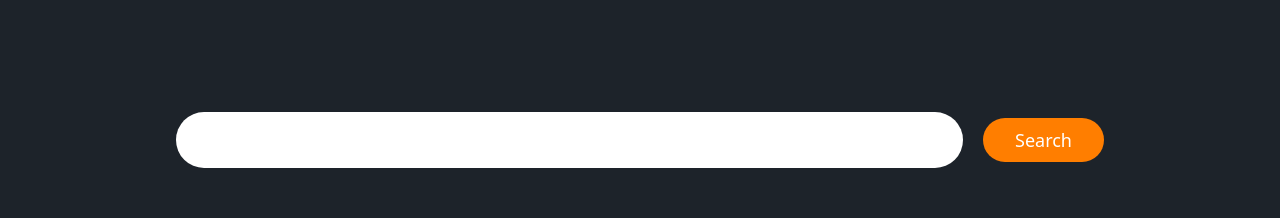
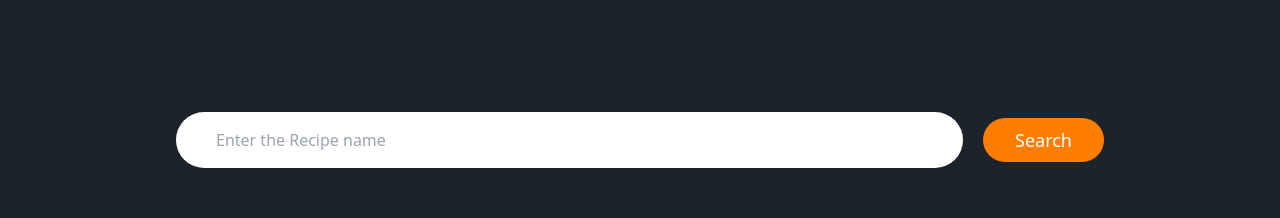
Before and after one commit to mulbahoplanojames/NEWS_APP, a React (Vite) app: page / in a window 1280 px wide. Shown: the top 218 px of the page. Built offline with nearby package versions, Linux system fonts and the light colour scheme.

Commit message:
Added a placeholder to the input and also lazy loading to the image

```diff
--- a/src/Components/Recipe.tsx
+++ b/src/Components/Recipe.tsx
@@ -42,11 +42,12 @@ const Recipe = () => {
       <div className="text-center md:py-28 md:px-44 py-12 px-5 bg-[#1d232a]">
         <form
           onSubmit={handleSearch}
-          className="flex justify-between items-center gap-5"
+          className="flex items-center justify-between gap-5"
         >
           <input
             type="text"
-            className="flex-1 md:py-4 py-2 md:px-10 px-4 rounded-full outline-none "
+            placeholder="Enter the Recipe name"
+            className="md:py-4 md:px-10 flex-1 px-4 py-2 rounded-full outline-none"
             value={searchTerm}
             onChange={(e) => setSerchTerm(e.target.value)}
           />
@@ -62,8 +63,8 @@ const Recipe = () => {
         </h1>
       </div>
 
-      <section className="md:py-14 py-8 bg-slate-50 md:px-20 px-2">
-        <div className="lg:grid-cols-3 grid md:grid-cols-2 grid-cols-1 gap-5 ">
+      <section className="md:py-14 bg-slate-50 md:px-20 px-2 py-8">
+        <div className="lg:grid-cols-3 md:grid-cols-2 grid grid-cols-1 gap-5">
           {recipes.slice(0, visibleRecipes).map((recipe) => (
             <div
               key={recipe.idMeal}
```
